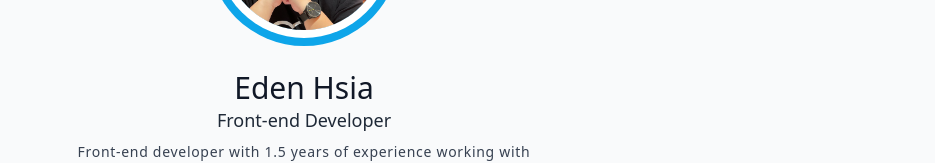
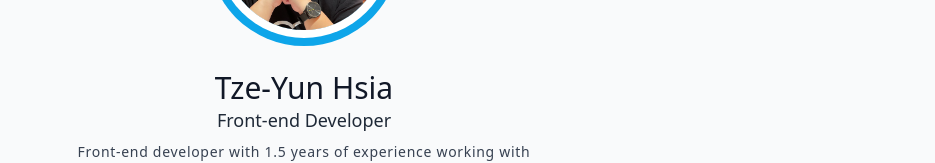
Before and after one commit to edenhsia/portfolio, a Vue app: page / in a window 1280 px wide. Shown: the part 242-405 px from the top of the page, without its empty margins (336-1271 px from the left). Built offline with nearby package versions, Linux system fonts and the light colour scheme.

Commit message:
change names

```diff
--- a/index.html
+++ b/index.html
@@ -4,7 +4,7 @@
     <meta charset="UTF-8" />
     <link rel="icon" href="/favicon.ico" />
     <meta name="viewport" content="width=device-width, initial-scale=1.0" />
-    <title>Eden Hsia | Portfolio</title>
+    <title>Tze-Yun Hsia | Portfolio</title>
   </head>
   <body>
     <div id="app"></div>
--- a/src/components/About.vue
+++ b/src/components/About.vue
@@ -5,7 +5,7 @@
         <img src="../assets/avatar.jpeg" alt="avatar" />
       </div>
       <div class="info text-center mb-4">
-        <h1 class="font-medium text-2xl md:text-3xl">Eden Hsia</h1>
+        <h1 class="font-medium text-2xl md:text-3xl">Tze-Yun Hsia</h1>
         <h2 class="mb-2 text-gray-800 dark:text-gray-100 md:text-lg">
           Front-end Developer
         </h2>
```
